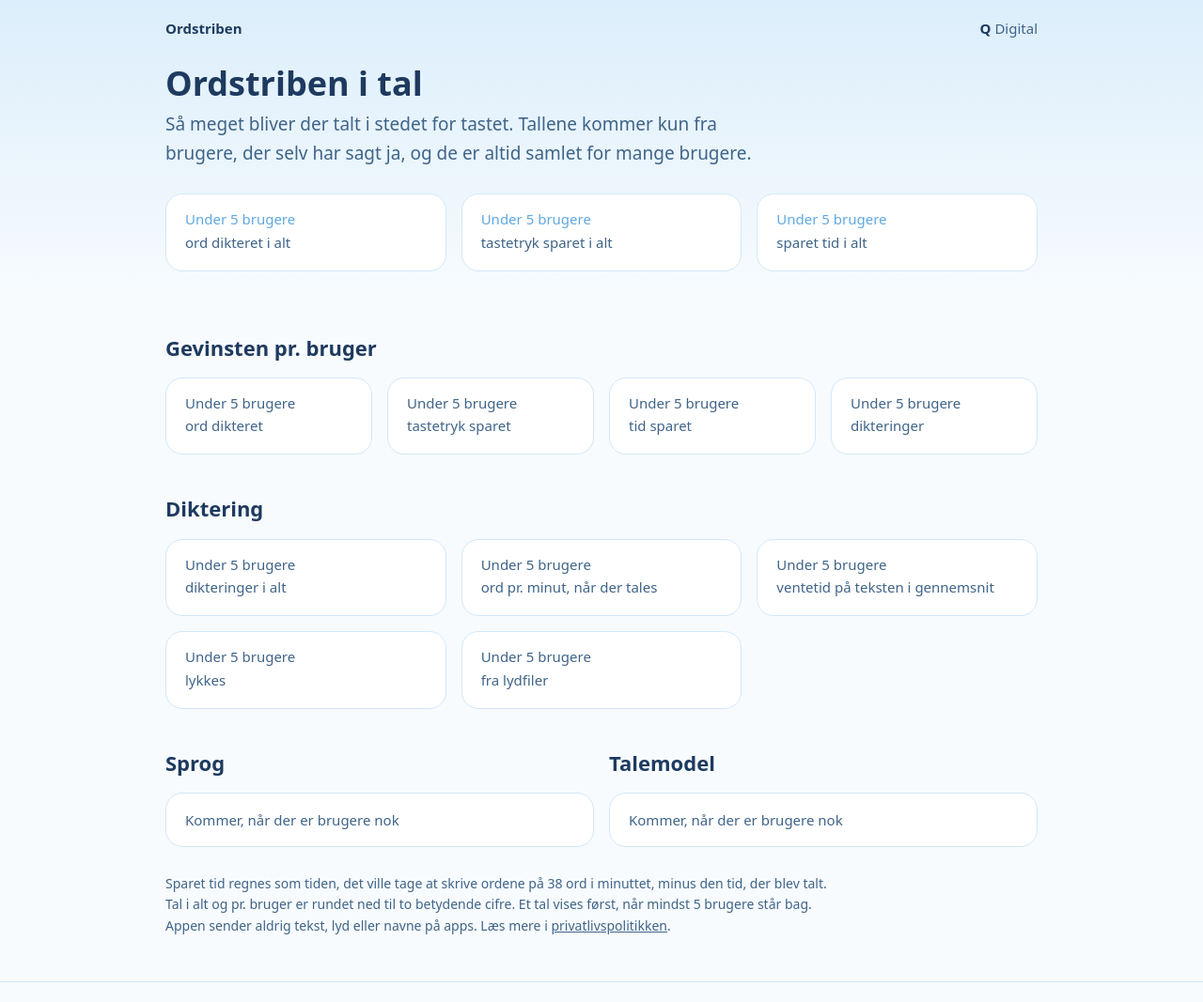
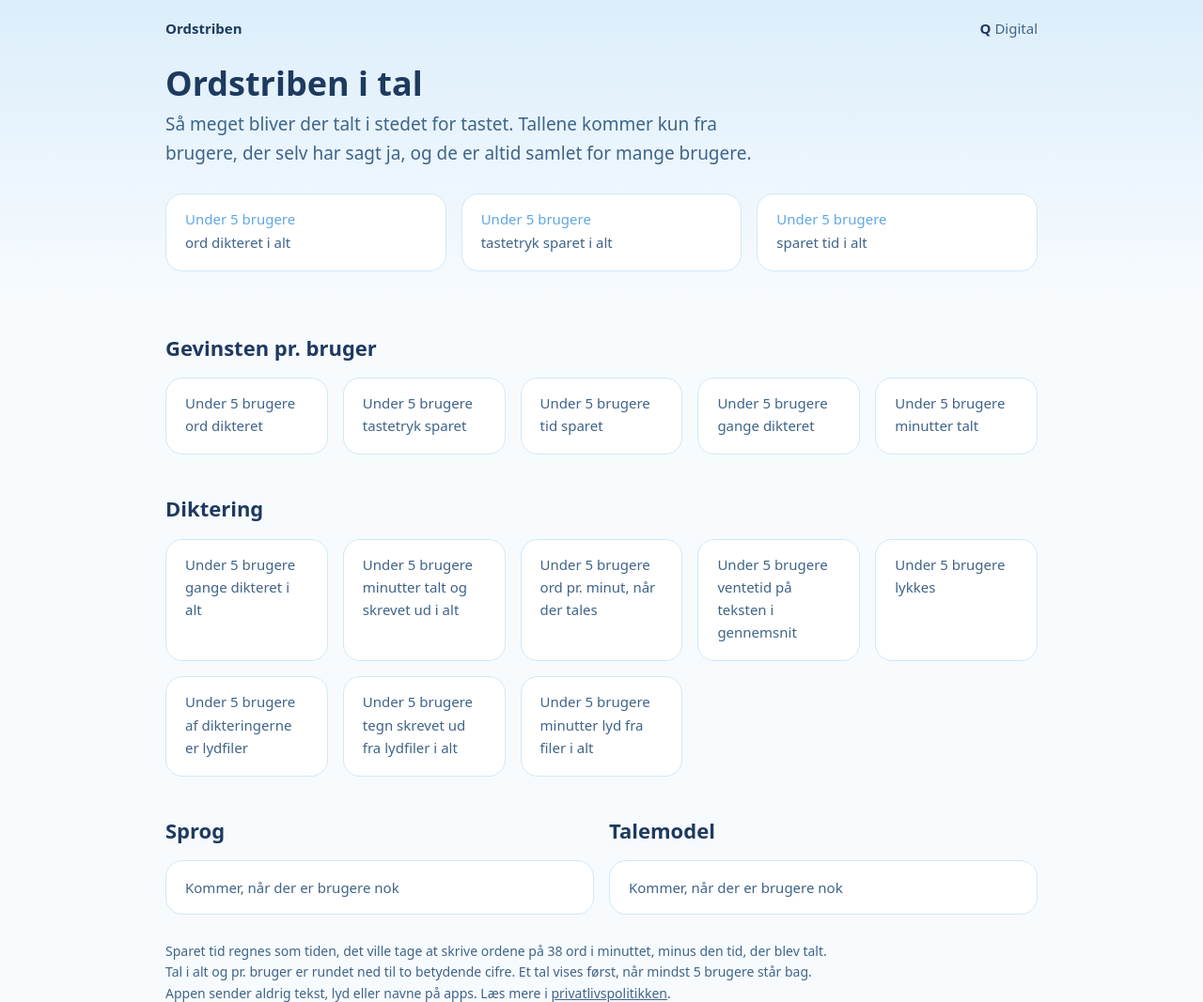
Before and after one commit to qvisty/qdigital, a PHP site: page /ordstriben/tal/ in a window 1280 px wide. Shown: the top 1067 px of the page at 94% size. Run offline with PHP 8.4, Linux system fonts and the light colour scheme.

Commit message:
Ordstriben: historik, gange dikteret, minutter talt og lydfiler (#66)
Privatlivspolitik fra Ordstriben commit 8c0fd26 med historik fra før samtykket. Statistikken får feltet count til historik, ventetid 0 tæller ikke med, og dashboardet viser gange dikteret, minutter talt, tegn og minutter fra lydfiler. Jesper har bedt om det.


Claude-Session: https://claude.ai/code/session_013k2AGeYMr3sZQxxqaFizmL

Co-authored-by: Claude <noreply@anthropic.com>

```diff
--- a/ordstriben/privatliv/index.html
+++ b/ordstriben/privatliv/index.html
@@ -57,6 +57,7 @@
 <h2>Frivillig brugsstatistik</h2>
 <p>Efter din første diktering spørger Ordstriben, om du vil hjælpe med at gøre appen bedre ved at dele brugsstatistik. Ja og nej vægter lige, og intet sendes, før du har sagt ja. Du kan til enhver tid slå det til eller fra under Indstillinger.</p>
 <p>Siger du ja, sender appen cirka hvert 15. minut tal om dine dikteringer og lydfiler til Q Digital på qdigital.dk: tidspunkt, sprog, talemodel, om det lykkedes og en eventuel fejlkode, hvor lang tid du talte, hvor lang tid det tog at skrive teksten, antal ord og tegn, og hvordan mikrofonen blev brugt. Tallene sendes med et tilfældigt id, som appen laver, og som ikke har noget med dit navn, din telefon eller din Google-konto at gøre.</p>
+<p>Når du siger ja, sendes også de tal, appen allerede har gemt om din brug fra før, som én samlet linje pr. dag: antal ord, antal tegn og hvor lang tid du talte. Det står i spørgsmålet, før du svarer. Tal ældre end 13 måneder sendes ikke.</p>
 <p>Der sendes aldrig tekst, lyd eller hvilke apps du bruger. IP-adresser gemmes ikke.</p>
 <p>Tallene bruges til at forbedre appen og til de samlede tal på <a href="https://qdigital.dk/ordstriben/tal/">qdigital.dk/ordstriben/tal</a>, hvor ingen enkelt bruger kan ses. Slår du statistikken fra, slettes alle tal for dit id, og du får et nyt id, hvis du slår den til igen. Tal ældre end 13 måneder slettes automatisk.</p>
 </section>
--- a/ordstriben/tal/index.html
+++ b/ordstriben/tal/index.html
@@ -31,7 +31,7 @@
   .tile.hero-tile .num { color:var(--accent); }
   h2 { font-size:22px; margin:40px 0 14px; }
   .grid { display:grid; grid-template-columns:repeat(3, 1fr); gap:16px; }
-  .grid.four { grid-template-columns:repeat(4, 1fr); }
+  .grid.four { grid-template-columns:repeat(auto-fit, minmax(10rem, 1fr)); }
   .pending { color:var(--muted); font-size:15px !important; font-weight:500 !important; }
   .bars { background:var(--card); border:1px solid var(--line); border-radius:18px; padding:16px 20px; display:flex; flex-direction:column; gap:12px; }
   .bar { display:grid; grid-template-columns:minmax(0, 9rem) 1fr auto; gap:12px; align-items:center; font-size:15px; }
@@ -69,16 +69,20 @@
     <div class="tile"><div class="num" data-k="per_user.words">…</div><div class="lbl">ord dikteret</div></div>
     <div class="tile"><div class="num" data-k="per_user.keystrokes_saved">…</div><div class="lbl">tastetryk sparet</div></div>
     <div class="tile"><div class="num" data-k="per_user.minutes_saved">…</div><div class="lbl">tid sparet</div></div>
-    <div class="tile"><div class="num" data-k="per_user.dictations">…</div><div class="lbl">dikteringer</div></div>
+    <div class="tile"><div class="num" data-k="per_user.dictations">…</div><div class="lbl">gange dikteret</div></div>
+    <div class="tile"><div class="num" data-k="per_user.minutes_spoken">…</div><div class="lbl">minutter talt</div></div>
   </div>
 
   <h2>Diktering</h2>
-  <div class="grid">
-    <div class="tile"><div class="num" data-k="total.dictations">…</div><div class="lbl">dikteringer i alt</div></div>
+  <div class="grid four">
+    <div class="tile"><div class="num" data-k="total.dictations">…</div><div class="lbl">gange dikteret i alt</div></div>
+    <div class="tile"><div class="num" data-k="total.minutes_spoken">…</div><div class="lbl">minutter talt og skrevet ud i alt</div></div>
     <div class="tile"><div class="num" data-k="words_per_minute">…</div><div class="lbl">ord pr. minut, når der tales</div></div>
     <div class="tile"><div class="num" data-k="avg_wait_ms">…</div><div class="lbl">ventetid på teksten i gennemsnit</div></div>
     <div class="tile"><div class="num" data-k="success_rate">…</div><div class="lbl">lykkes</div></div>
-    <div class="tile"><div class="num" data-k="file_share">…</div><div class="lbl">fra lydfiler</div></div>
+    <div class="tile"><div class="num" data-k="file_share">…</div><div class="lbl">af dikteringerne er lydfiler</div></div>
+    <div class="tile"><div class="num" data-k="total.file_chars">…</div><div class="lbl">tegn skrevet ud fra lydfiler i alt</div></div>
+    <div class="tile"><div class="num" data-k="total.file_minutes">…</div><div class="lbl">minutter lyd fra filer i alt</div></div>
   </div>
 
   <div class="two">
@@ -99,6 +103,8 @@
   function get(o, path) { return path.split(".").reduce(function (a, k) { return a == null ? a : a[k]; }, o); }
   function fmt(k, v) {
     if (v === null || v === undefined) return null;
+    if (k === "file_minutes") return v >= 120 ? nf.format(Math.floor(v / 60)) + " timer" : nf.format(v) + " min";
+    if (k === "minutes_spoken") return v >= 120 ? nf.format(Math.floor(v / 60)) + " timer" : nf.format(v) + " min";
     if (k === "minutes_saved") return v >= 120 ? nf.format(Math.floor(v / 60)) + " timer" : nf.format(v) + " min";
     if (k === "avg_wait_ms") return (v / 1000).toLocaleString("da-DK", { maximumFractionDigits: 1 }) + " sek";
     if (k === "success_rate" || k === "file_share") return Math.round(v * 100) + " %";
```
Also changed, not shown: ordstriben/stats/index.php (+19 -6 lines), README.md, 1 other file.
